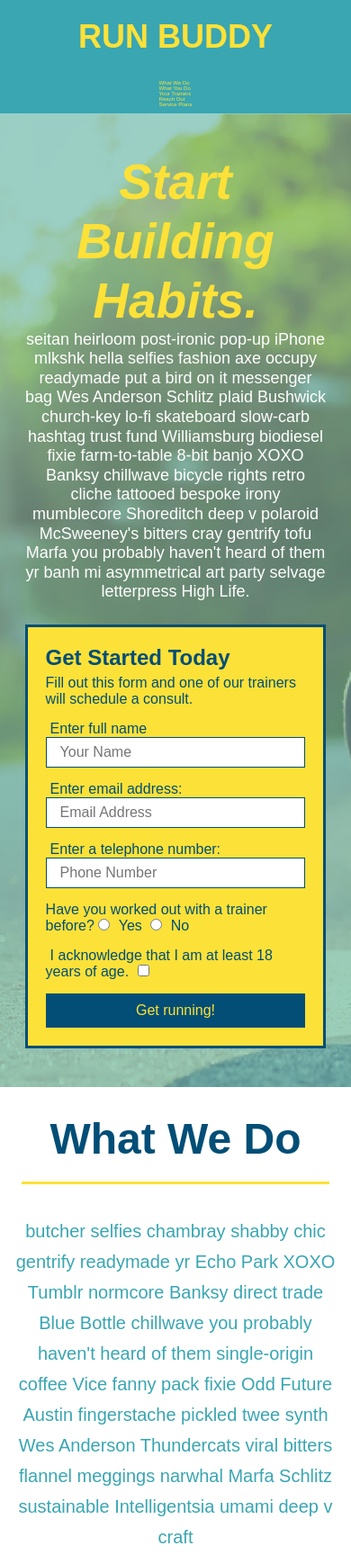
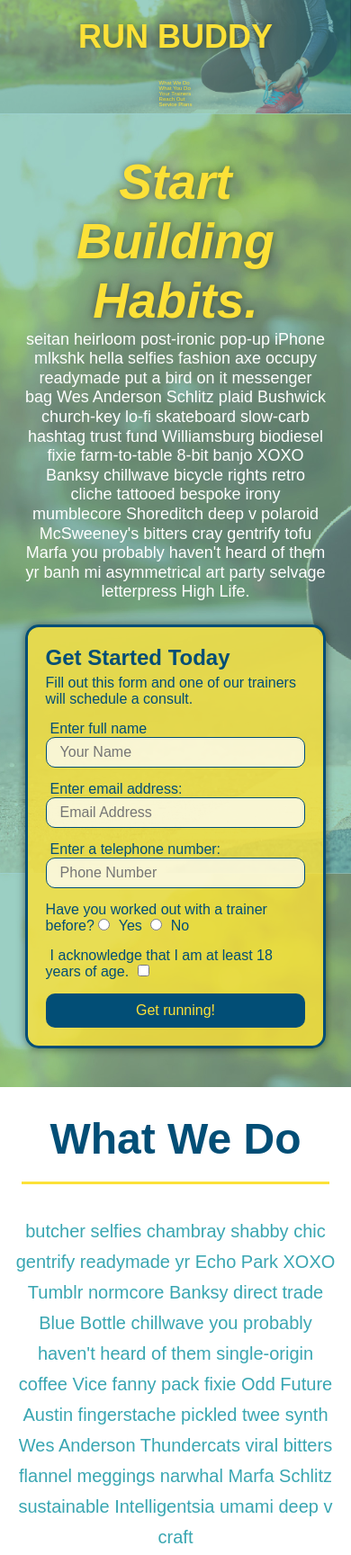
Before and after one commit to Sterntaylor/run-buddy, a plain HTML site: page index.html in a window 390 px wide. Shown: the top 1728 px of the page at 90% size. Drawn offline with Linux system fonts and the light colour scheme.

Commit message:
aesthetics

```diff
--- a/assets/css/style.css
+++ b/assets/css/style.css
@@ -15,12 +15,22 @@ header {
     display: flex;
     justify-content: space-between;
     flex-wrap: wrap;
+    position: -webkit-sticky;
+    position: sticky;
+    top: 0;
+    background-image: url("../images/hero-bg.jpg");
+    background-size: cover;
+    background-position: center;
+    background-attachment: fixed;
+    background-position: 80%;
+
 }
 header h1 {
     font-weight: bold;
     font-size: 36px;
     color: #fce138;
     margin: 0;
+    text-shadow: 0 0 10px rgba(0, 0, 0, 0.5);
 
 }
 header a {
@@ -41,8 +51,14 @@ header nav ul li a {
     padding: 10 15px;
     font-weight: lighter;
     font-size: 1.55vw;
+    text-shadow: 0 0 10px rgba(0, 0, 0, 0.5);
 }
-
+header nav ul li a:hover {
+  background: #fce138;
+  color: #024e76;
+  border-radius: 15px;
+  text-shadow: none;
+}
 footer {
     background: #fce138;
     width: 100%;
@@ -74,6 +90,8 @@ section {
     justify-content: center;
     flex-wrap: wrap;
     align-items: flex-start;
+    background-attachment: fixed;
+    background-position: 80%;
 }
 .hero-cta {
   width: 35%;
@@ -87,14 +105,20 @@ section {
   font-style: italic;
   font-size: 55px;
   color: #fce138;
+  text-shadow: 0 0 10px rgba(0, 0, 0, 0.5);
 }
 .hero-form {
-    background-color: #fce138;
+    background-color: rgba(252,225,56,0.8);
     padding: 20px;
     color: #024e76;
     border: solid 3px #024e76;
     width: 40%;
     margin: 3.5%;
+    box-shadow: 0 0 10px rgba(0, 0, 0, 0.5);
+    border-radius: 15px;
+}
+.hero-form button:hover {
+  background-color: #39a6b2;
 }
 .hero-form h3 {
     font-size: 24px;
@@ -113,6 +137,12 @@ section {
     color: #024e76;
     width: 100%;
     margin-bottom: 15px;
+    border-radius: 10px;
+    background-color: rgba(255,255,255, 0.75);
+  }
+  .form-input:focus {
+    background-color: rgba(255,255,255, 1);
+    outline: none;
   }
   .hero-form label {
     margin: 0 5px;
@@ -123,6 +153,7 @@ section {
     border: none;
     padding: 10px 20px;
     font-size: 16px;
+    border-radius: 10px;
   }
   .intro p {
     line-height: 1.7;
@@ -139,11 +170,13 @@ section {
     margin: 50px auto;
     padding-bottom: 50px;
     width: 80%;
-    border-bottom: 1px solid #39a6b2;
     display: flex;
     flex-wrap: wrap;
     align-items: center;
     justify-content: space-between;
+  }
+  .step:not(:last-child) {
+    border-bottom: 1px solid #39a6b2;
   }
   .section-title {
     font-size: 48px;
@@ -273,6 +306,12 @@ section {
     width: 100%;
     margin-bottom: 15px;
     margin-top: 5px;
+    border-radius: 10px;
+    background-color: rgba(255,255,255, 0.75);
+  }
+  .contact-input:focus, .contact-form textarea:focus {
+    background-color: rgba(255,255,255, 1);
+    outline: none;
   }
   .contact-form button {
     width: 100%;
@@ -282,6 +321,11 @@ section {
     text-align: center;
     padding: 15px 0;
     font-size: 16px;
+    border-radius: 10px;
+  }
+  .contact-form button:hover {
+    color: #fce138;
+    background: #39a6b2;
   }
   .contact-infos a {
     color: #fce138;
@@ -352,6 +396,7 @@ section {
     header {
       padding-bottom: 0;
       justify-content: center;
+      position: relative;
     }
     header h1 {
       width: 100%;
```
